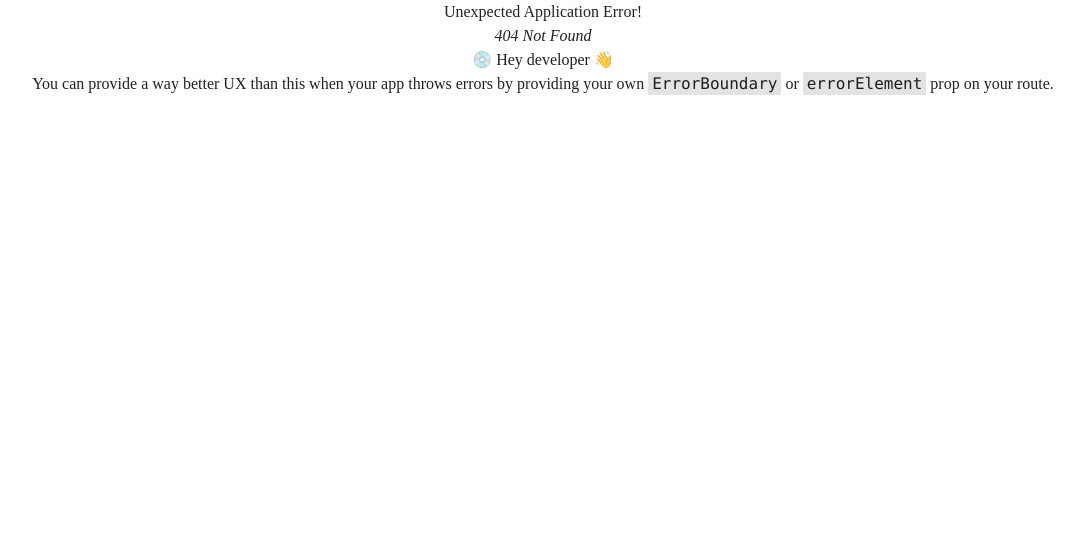
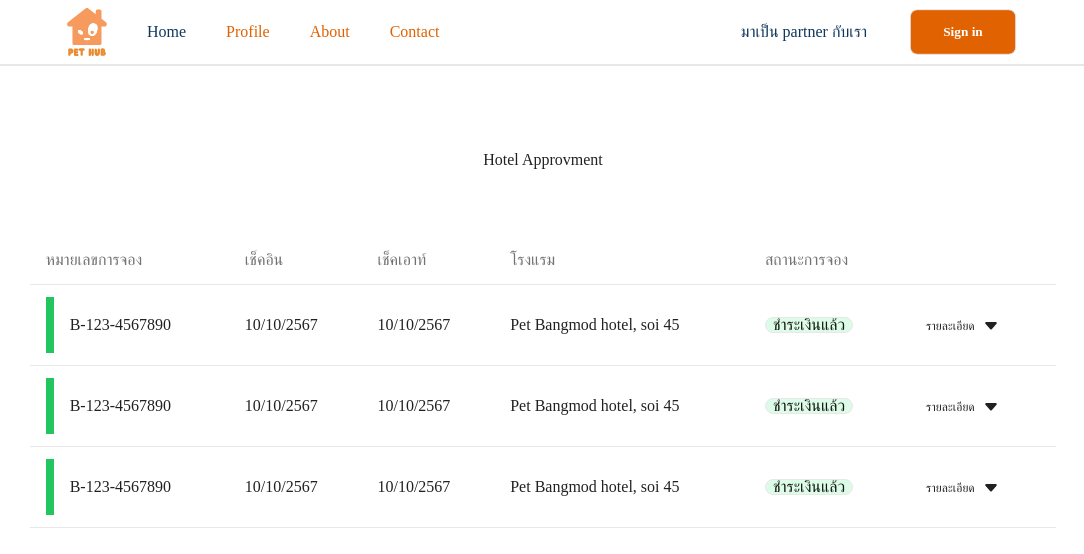
Before and after one commit to NobphadonH/PetHub, a React (Vite) app in the folder pethub-website/: page /pethub-website/hotelapprove in a window 1280 px wide. Before the commit this address had no page. Shown: the top 554 px of the page, without its empty margins (97-1181 px from the left). Built offline with nearby package versions, Linux system fonts and the light colour scheme; a web font is replaced by a local one.

Commit message:
add hotel approve page

```diff
--- /dev/null
+++ b/pethub-website/src/components/HotelApprove.jsx
@@ -0,0 +1,114 @@
+import {useState} from 'react'
+import Navbar from './Utils/Navbar'
+
+function HotelApprove() {
+  const [isClick, setIsClick] = useState(Array(3).fill(false));
+
+  function handleClick(index) {
+    setIsClick((prev) =>
+      prev.map((value, i) => (i === index ? !value : false))
+    );
+  }
+  return (
+    <>
+      <Navbar />
+      <div className='mx-auto mt-[5vw] md:mt-8 lg:mt-32 w-11/12 xl:w-10/12 max-w-[1200px] p-5'>
+        <div>Hotel Approvment</div>
+        <div className="overflow-x-auto mt-16">
+          <table className="table text-lg">
+            {/* head */}
+            <thead className="text-[2.5vw] sm:text-xs lg:text-sm xl:text-base">
+              <tr>
+                <th>หมายเลขการจอง</th>
+                <th className="max-md:hidden">เช็คอิน</th>
+                <th className="max-md:hidden">เช็คเอาท์</th>
+                <th className="max-sm:hidden">โรงแรม</th>
+                <th>สถานะการจอง</th>
+                <th></th>
+              </tr>
+            </thead>
+            {/* row 1 */}
+            {Array.from({length: 3}).map((_, index) => (
+              <tbody  key={index}>
+                <tr className="text-xs lg:text-sm xl:text-base">
+                  <td>
+                    <div className="flex items-center gap-4">
+                      <div className="w-2 h-8 lg:h-10 xl:h-14 bg-green-500"></div>
+                      <div className="transition-all duration-300 ease-in-out line-clamp-1 overflow-hidden">B-123-4567890</div>
+                    </div>
+                  </td>
+                  <td  className="max-md:hidden">
+                    <div className="transition-all duration-300 ease-in-out line-clamp-1 overflow-hidden">10/10/2567</div>
+                  </td>
+                  <td  className="max-md:hidden">
+                    <div className="transition-all duration-300 ease-in-out line-clamp-1 overflow-hidden">10/10/2567</div>
+                  </td>
+                  <td className="max-sm:hidden">
+                    <div className="transition-all duration-300 ease-in-out line-clamp-1 overflow-hidden">Pet Bangmod hotel, soi 45</div>
+                  </td>
+                  <td className="max-md:pr-0">
+                    <span className="badge badge-ghost badge-sm bg-green-100 text-[2.5vw] sm:text-xs lg:text-sm xl:text-base">ชำระเงินแล้ว</span>
+                  </td>
+                  <th>
+                    <button onClick={() => handleClick(index)} className="btn btn-ghost btn-xs"><span className="max-lg:hidden ">รายละเอียด</span>
+                      <span>
+                        <svg xmlns="http://www.w3.org/2000/svg" width="16" height="16" fill="currentColor" className="bi bi-caret-down-fill" viewBox="0 0 16 16">
+                          <path d="M7.247 11.14 2.451 5.658C1.885 5.013 2.345 4 3.204 4h9.592a1 1 0 0 1 .753 1.659l-4.796 5.48a1 1 0 0 1-1.506 0z"/>
+                        </svg>
+                      </span>
+                    </button>
+                  </th>
+                </tr>
+                {/* detail */}
+                <tr className={`${isClick[index] ? '' : 'hidden'} bg-slate-50`}>
+                  <td colSpan={6} className="text-sm">
+                    <div className="flex justify-between items-center text-[2.5vw] md:text-xs lg:text-sm">
+                      <div className="flex max-md:justify-between gap-y-[2vw] gap-x-[4vw] md:gap-x-10 my-3 font-semibold flex-wrap">
+                        <div>โรงแรม: <span className="font-normal">Pet Bangmod hotel, soi 45</span></div>
+                        <div>ประเภทห้อง: <span className="font-normal">ห้องขนาดทั่วไป</span></div>
+                        <div>ตำแหน่งที่ต้้ง: <span className="font-normal">ถ.ประชาอุทิศ 45 กรุงเทพ</span></div>
+                      </div>
+                      <div className="max-lg:hidden">วันที่จอง: <span className="font-normal">13/10/2567</span></div>
+                    </div>
+                    <div className="flex gap-[3vw] md:gap-10 my-[1vw] md:my-3 font-semibold ">
+                      <div className="badge badge-ghost badge-md font-normal text-[2.5vw] md:text-xs lg:text-sm">การจอง: <span>2 คืน</span></div>
+                      <div className="badge badge-ghost badge-md font-normal text-[2.5vw] md:text-xs lg:text-sm">เช็คอิน: <span className="font-normal">10/10/2567</span></div>
+                      <div className="badge badge-ghost badge-md font-normal text-[2.5vw] md:text-xs lg:text-sm">เช็คเอาท์: <span className="font-normal">10/10/2567</span></div>
+                    </div>
+                    <div className="mt-[2vw] text-[3vw] md:text-sm md:mt-6 font-semibold">ข้อมูลสัตว์เลี้ยงที่เข้าพัก</div>
+                    <div className={`bg-white w-full relative h-28 sm:h-36 lg:h-40 xl:h-44 border-[1px] my-[2vw] md:my-3 rounded-md p-1 flex overflow-y-scroll hide-scrollbar`}>
+                      <div className="w-[200px] lg:w-[230px] xl:w-[250px] h-full rounded bg-slate-300 overflow-hidden">
+                          <img src="https://s.isanook.com/ca/0/ui/285/1425207/staywithnoppo-20240522_152537-446114668_721839553257673_573084092354014144_n.jpeg" className=" object-cover" alt="" />
+                      </div>
+                      <div className="w-full overflow-y-hide hide-scrollbar h-full px-2 py-[2vw] md:py-3 xl:p-5 flex flex-col justify-between">
+                          <div className="flex justify-between flex-wrap text-[2vw] md:text-[1.2vw] xl:text-xs">
+                              <div>ชื่อ: นปโปะ</div>
+                              <div>อายุ:1 ปี 2 เดือน</div>
+                              <div>ประเภท: สุนัข</div>
+                              <div>เพศ: เพศผู้</div>
+                          </div>
+                          <p className="text-start text-[2vw] md:text-[1.2vw] xl:text-sm my-1 lg:my-3">คำอธิบายลักษณะเพิ่มเติม</p>
+                          <textarea className="textarea w-full max-md:p-[1vw] max-h-8 min-h-8 md:max-h-12 md:min-h-12 lg:min-h-16 lg:max-h-16 textarea-bordered hide-scrollbar text-[1.5vw] md:text-[1vw] xl:text-sm text-gray-600" value={"นปโปะหม่ำๆ หม่ำๆ กู๊ดบอย กู๊ดบอยหม่ำๆ หม่ำๆ เก่งมาก  "}></textarea>
+                      </div>
+
+                  </div>
+                    <div className="my-[2vw] md:my-4 w-full flex justify-between gap-5 items-center">
+                        <div className="text-[2vw] md:text-xs lg:text-sm">ติดต่อสอบถาม: Pet Bangmod hotel, 094-XXX-XXXX</div>
+                      <div className="flex justify-center items-center rounded-md md:btn bg-red-600 md:bg-red-600 text-white md:text-white h-[7vw] w-[15vw] sm:w-36 sm:h-10 md:w-40 font-medium text-[2vw] md:text-xs lg:text-sm xl:text-base">ยกเลิกการจอง</div>
+                    </div>
+                  </td>
+                </tr>
+              </tbody>
+
+            ))}
+
+
+          </table>
+        </div>
+
+      </div>
+    </>
+  )
+}
+
+export default HotelApprove
--- a/pethub-website/src/main.jsx
+++ b/pethub-website/src/main.jsx
@@ -23,6 +23,7 @@ import AddRooms from './components/AddRooms.jsx';
 import RoomManagement from './components/RoomManagement.jsx';
 import Payment from './components/Payment.jsx';
 import HostProfile from './components/HostProfile.jsx';
+import HotelApprove from './components/HotelApprove.jsx';
 
 
 const router = createBrowserRouter([
@@ -46,6 +47,7 @@ const router = createBrowserRouter([
   {path: "/pethub-website/hostprofile/:roomID", element: <RoomManagement />,},
   {path: "/pethub-website/payment", element: <Payment />,},
   {path: "/pethub-website/hostprofile", element: <HostProfile />,},
+  {path: "/pethub-website/hotelapprove", element: <HotelApprove />,},
 ]);
 
 
```
